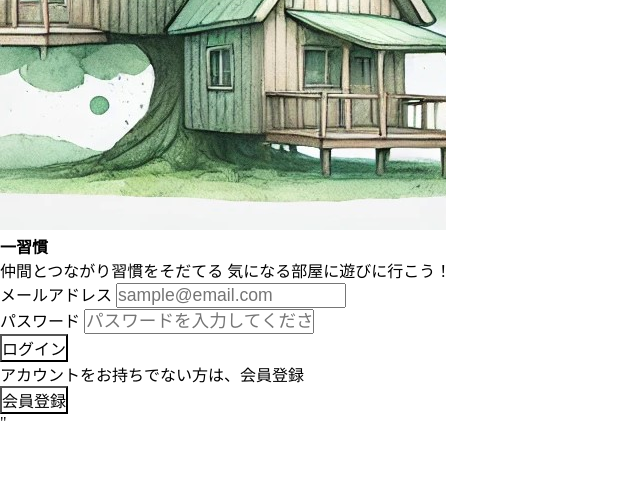
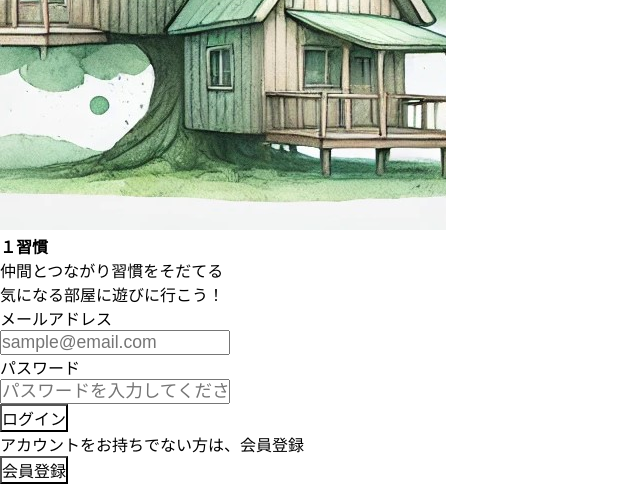
Before and after one commit to redeye0077/raretech_hackason_chat, a Flask app: page /login in a window 1280 px wide. Shown: the part 794-1278 px from the top of the page, without its empty margins (0-640 px from the left). Before the commit the page ends 1215 px from the top, so only its background shows below. Run offline with Flask 2, Linux system fonts and the light colour scheme.

Commit message:
css仮当て

```diff
--- a/ChatApp/templates/registration/login.html
+++ b/ChatApp/templates/registration/login.html
@@ -2,70 +2,86 @@
 {% block title %}login{% endblock %}
 {% block body %}
 <div class="registration-wrapper">
-    <div  class="registration-container">
+    <div class="registration-container">
     <img
         src="{{ url_for('static',filename='img/registration.png')}}"
         class="registration-main-pic"
     />
     <div class="registration-form-wrapper">
-            {#ログインフォーム#}
-            <form class="registration-form-login" action="{{ url_for('login') }}" method="post">
-                <h1 class="registration-title">一習慣</h1>
-                <p class="title message">
+        <h1 class="registration-title">１習慣</h1>
+        <p class="title-message">
         仲間とつながり習慣をそだてる
+        </p>
+        <p class="title-message">
         気になる部屋に遊びに行こう！
         </p>
         <div>
-                    {# フラッシュ表示（登録完了） #}
-                    <div class="registration-flash">
-                        {% with messages = get_flashed_messages() %}
-                            {% if messages %}
-                                {% for message in messages %}
-                                    <p>{{ message }}</p>
-                                {% endfor %}
-                            {% endif %}
-                        {% endwith %}
+        <!-{# フラッシュ表示（登録完了） #} ->
+        <div class="registration-flash-container">
+            <p class="registration-flash">{{ message }}</p>
         </div>
+        <!- {#ログインフォーム#} ->
+        <form
+        class="registration-form-login"
+        action="{{ url_for('login') }}"
+        method="post"
+        >
+        <div class="registration-form-item">
+        <div  class="registration-form-name">
             <label for="emai-input">メールアドレス</label>
+        </div>
         <input
+            class="size-input-form"
             type="email"
             placeholder="sample@email.com"
             name="email"
             id="emai-input"
             />
         </div>
-                <div>
+        <div class="registration-form-item">
+            <div class="registration-form-name">
             <label for="password-input">パスワード</label>
+            </div>
             <input
+            class="size-input-form"
             type="password"
             placeholder="パスワードを入力してください"
             name="password"
             id="password-input"
             />
-                    {# エラーメッセージの表示１１ パスワード間違い #}
-                    {% if error_message11 %}
-                        <p style="color: red;">{{ error_message11 }}</p>
+            {# エラーメッセージの表示１１ パスワード間違い #} {% if error_message11 %}
+            <p style="color: var(--error_red)">{{ error_message11 }}</p>
             {% endif %}
         </div>
-                <div class="registration-button-container">
-                    <button type="submit" class="registration-button">ログイン</button>
-                    {# エラーメッセージの表示９ 空の入力フォーム #}
-                    {% if error_message9 %}
-                        <p style="color: red;">{{ error_message9 }}</p>
+        <div class="registration-button-login-container">
+            <div>
+            <button type="submit" class="registration-button">
+                ログイン
+            </button>
+            </div>
+            {# エラーメッセージの表示９ 空のフォーム #} {% if error_message9 %}
+            <p style="color: var(--error_red)">{{ error_message9 }}</p>
             {% endif %}
-                    {# エラーメッセージの表示１０ 空の入力フォーム #}
-                    {% if error_message10  %}
-                        <p style="color: red;">{{ error_message10 }}</p>
+
+            {# エラーメッセージの表示10 存在なし #} {% if error_message10 %}
+            <p style="color: var(--error_red)">{{ error_message10 }}</p>
             {% endif %}
         </div>
+        <div class="registration-button-login-container">
             <p>アカウントをお持ちでない方は、会員登録</p>
+            <div>
             <button class="registration-button">
-                    <a href="{{ url_for('signup') }}" style="text-decoration:none;color:black;">
+                <a
+                href="{{ url_for('signup') }}"
+                style="text-decoration: none; color: black"
+                >
                 会員登録
                 </a>
             </button>
+            </div>
+        </div>
         </form>
     </div>
     </div>
-</div>"
+</div>
 {% endblock %}
```
Also changed, not shown: ChatApp/templates/registration/signup.html (+14 -10 lines). Lines whose indentation alone changed are shown as unchanged.
